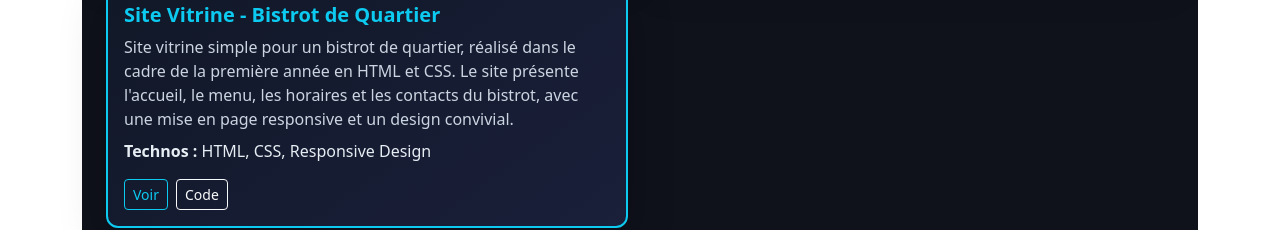
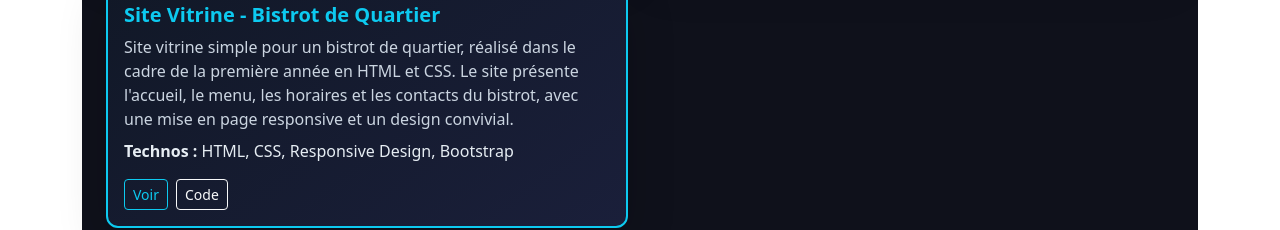
Before and after one commit to Abdourazack/PortFolio-Adel, an Angular app: page / in a window 1280 px wide. Shown: the part 3100-3330 px from the top of the page. Built offline with nearby package versions, Linux system fonts and the light colour scheme.

Commit message:
Ajout de nouveaux fichiers / mise à jour

```diff
--- a/src/app/components/projects/projects.ts
+++ b/src/app/components/projects/projects.ts
@@ -38,7 +38,7 @@ export class Projects {
   title: 'Site Vitrine - Bistrot de Quartier',
   description: `Site vitrine simple pour un bistrot de quartier, réalisé dans le cadre de la première année en HTML et CSS.
   Le site présente l'accueil, le menu, les horaires et les contacts du bistrot, avec une mise en page responsive et un design convivial.`,
-  technologies: ['HTML', 'CSS', 'Responsive Design'],
+  technologies: ['HTML', 'CSS', 'Responsive Design, Bootstrap'],
   code: 'https://github.com/Abdourazack/L-Endroit.git',
   link: 'https://lapasserelle.netlify.app'
 }
```
